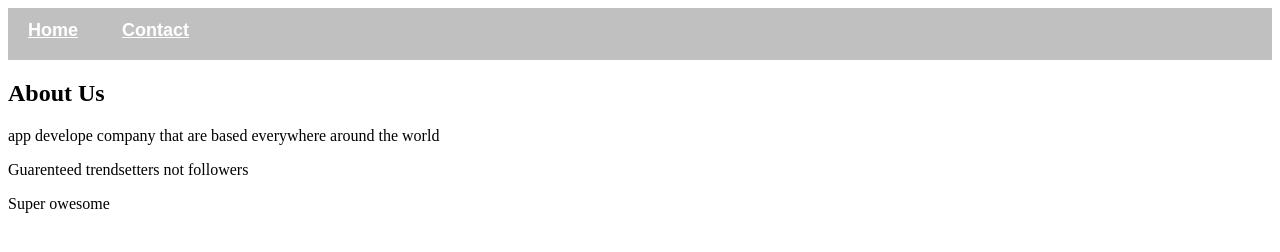
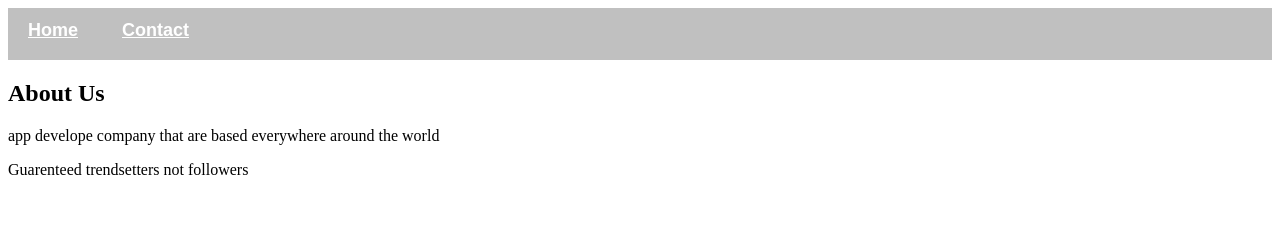
Before and after one commit to lebohangmosia/SuperHeroApp, a plain HTML site: page about.html in a window 1280 px wide. Drawn offline with Linux system fonts and the light colour scheme.

Commit message:
Revert "about.html"
This reverts commit d74c3b6bddf638abedf2a25a87a0b975b838d74f.

```diff
--- a/about.html
+++ b/about.html
@@ -11,6 +11,5 @@
         <h2>About Us</h2>
         <p>app develope company that are based everywhere around the world</p>
         <p>Guarenteed trendsetters not followers </p>
-        <p>Super owesome</p>
     </body>
 </html>
```
